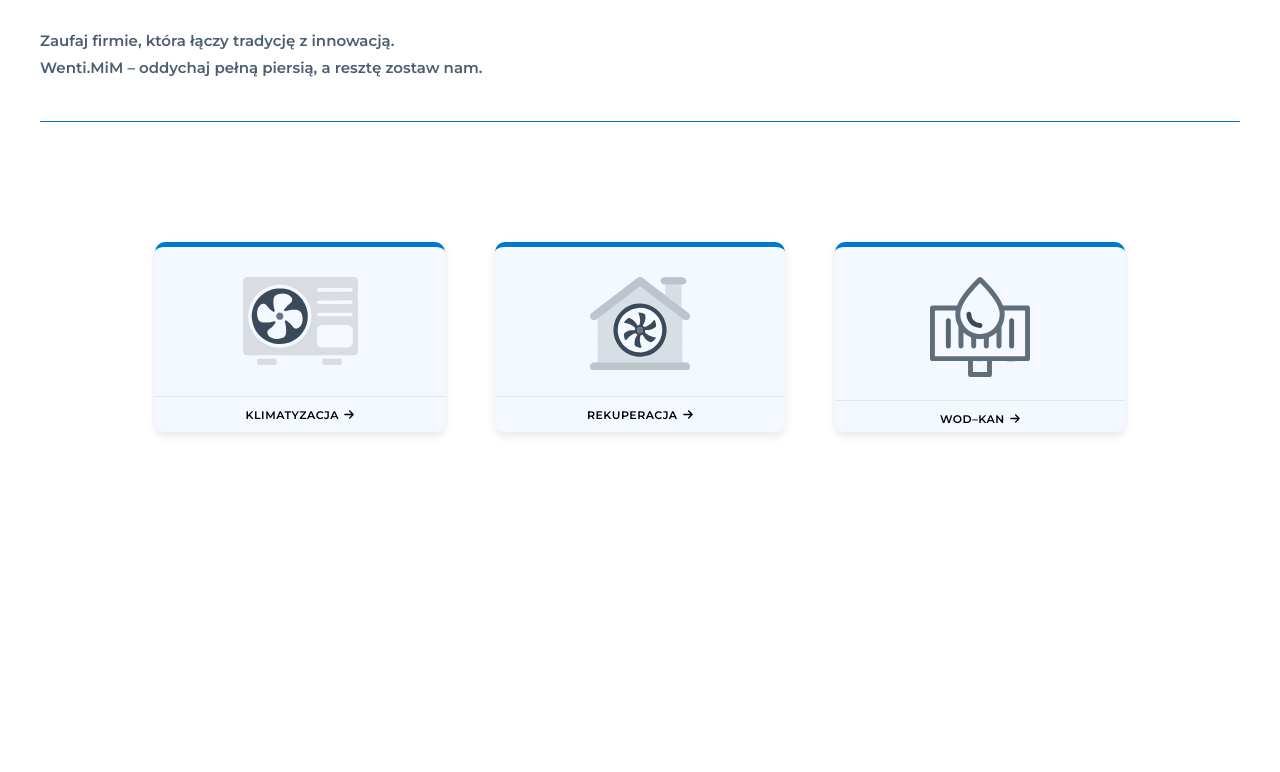
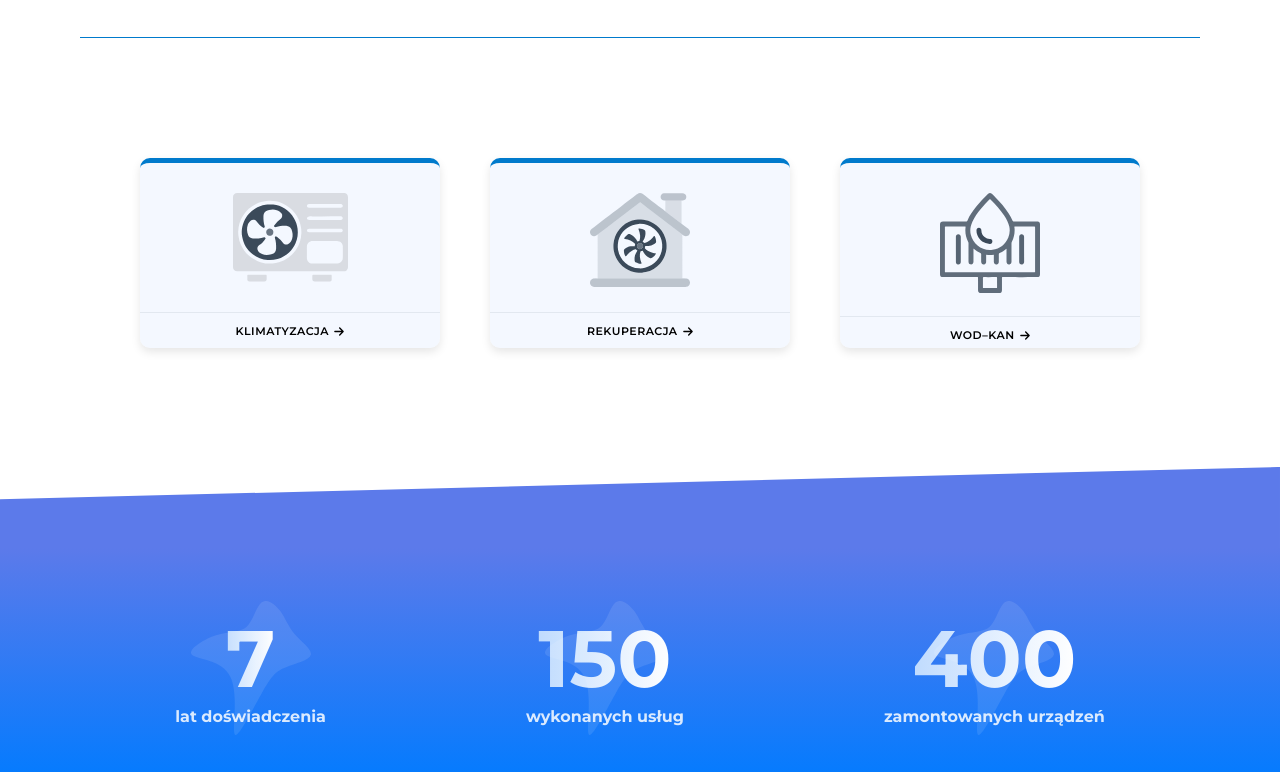
Before and after one commit to TomekWojak/Wenti.MiM., a plain HTML site: page index.html in a window 1280 px wide. Shown: the part 2028-2800 px from the top of the page. Before the commit the page ends 2480 px from the top, so only its background shows below. Drawn offline with Linux system fonts and the light colour scheme.

Commit message:
added stats counter

```diff
--- a/index.html
+++ b/index.html
@@ -66,7 +66,8 @@
 
     <main>
         <section class="offers" id="oferty">
-            <img loading="lazy" src="./images/svg/offers-top-bg.svg" alt="" class="offers__top-bg">
+            <img width="2115" height="142" src="./images/svg/offers-top-bg.svg" alt=""
+                class="offers__top-bg section-divider">
             <div class="offers__content wrapper">
                 <div class="offers__header">
                     <div class="offers__header-heading">
@@ -146,7 +147,8 @@
                 </div>
             </div>
         </section>
-        <nav class="nav wrapper">
+        <nav class="nav">
+            <div class="nav__content  wrapper">
                 <a href="klimatyzacja.html" class="nav__link">
                     <div class="nav__link-img nav__link-img-conditioning"></div>
                     <div class="nav__link-info">
@@ -168,7 +170,99 @@
                                 src="./images/svg/arrow-right-black.svg" alt="" class="nav__link-arrow"></p>
                     </div>
                 </a>
+
+            </div>
+            <img width="2115" height="142" loading="lazy" src="./images/svg/nav-bottom-bg.svg" alt=""
+                class="nav__bottom-bg section-divider">
         </nav>
+        <section class="counter">
+            <div class="counter__stats wrapper">
+                <div class="counter__stats-box">
+                    <p class="counter__stats-stat" data-number="7">0</p>
+                    <p class="counter__stats-info">lat doświadczenia</p>
+                    <img width="287" height="321" loading="lazy" src="./images/svg/counter-bg.svg" alt="" class="counter__stats-bg">
+                </div>
+                <div class="counter__stats-box">
+                    <p class="counter__stats-stat" data-number="150">0</p>
+                    <p class="counter__stats-info">wykonanych usług</p>
+                    <img width="287" height="321" loading="lazy" src="./images/svg/counter-bg.svg" alt="" class="counter__stats-bg">
+                </div>
+                <div class="counter__stats-box">
+                    <p class="counter__stats-stat" data-number="400">0</p>
+                    <p class="counter__stats-info">zamontowanych urządzeń </p>
+                    <img width="287" height="321" loading="lazy" src="./images/svg/counter-bg.svg" alt="" class="counter__stats-bg">
+                </div>
+            </div>
+        </section>
+        <br>
+        <br>
+        <br>
+        <br>
+        <br>
+        <br>
+        <br>
+        <br>
+        <br>
+        <br>
+        <br>
+        <br>
+        <br>
+        <br>
+        <br>
+        <br>
+        <br>
+        <br>
+        <br>
+        <br>
+        <br>
+        <br>
+        <br>
+        <br>
+        <br>
+        <br>
+        <br>
+        <br>
+        <br>
+        <br>
+        <br>
+        <br>
+        <br>
+        <br>
+        <br>
+        <br>
+        <br>
+        <br>
+        <br>
+        <br>
+        <br>
+        <br>
+        <br>
+        <br>
+        <br>
+        <br>
+        <br>
+        <br>
+        <br>
+        <br>
+        <br>
+        <br>
+        <br>
+        <br>
+        <br>
+        <br>
+        <br>
+        <br>
+        <br>
+        <br>
+        <br>
+        <br>
+        <br>
+        <br>
+        <br>
+        <br>
+        <br>
+        <br>
+        <br>
     </main>
     <script src="./js/script.js"></script>
 </body>
--- a/js/script.js
+++ b/js/script.js
@@ -1,13 +1,10 @@
 document.addEventListener("DOMContentLoaded", function () {
+	// ADDING SVG ICONS TO NAV SECTION
 	const airConditioningImg = document.querySelector(
 		".nav__link-img-conditioning"
 	);
-	const recuperationImg = document.querySelector(
-		".nav__link-img-recuperation"
-	);
-	const wodkanImg = document.querySelector(
-		".nav__link-img-wodkan"
-	);
+	const recuperationImg = document.querySelector(".nav__link-img-recuperation");
+	const wodkanImg = document.querySelector(".nav__link-img-wodkan");
 	fetch("./images/svg/fan-icon.svg")
 		.then((res) => res.text())
 		.then((data) => {
@@ -26,4 +23,36 @@ document.addEventListener("DOMContentLoaded", function () {
 			wodkanImg.innerHTML = data;
 		})
 		.catch((err) => console.error(err));
+
+	// ADDING SVG ICONS TO NAV SECTION
+
+	const counterItems = document.querySelectorAll(".counter__stats-stat");
+	const counterBox = document.querySelector(".counter");
+
+	const options = {
+		rootMargin: "-250px",
+	};
+	const startCounter = (entry) => {
+		if (entry[0].isIntersecting) {
+			counterItems.forEach((counter) => {
+				const updateCounter = () => {
+					const finalNumber = counter.getAttribute("data-number");
+					const value = parseInt(counter.textContent);
+
+					const speed = 2;
+
+					if (value < finalNumber) {
+						counter.textContent = `${Math.floor(value + speed)}`;
+						setTimeout(updateCounter, 5);
+					} else {
+						counter.textContent = finalNumber;
+					}
+				};
+				updateCounter();
+			});
+		}
+	};
+
+	const observer = new IntersectionObserver(startCounter, options);
+	observer.observe(counterBox);
 });
--- a/sass/__components.scss
+++ b/sass/__components.scss
@@ -9,3 +9,10 @@
 	height: 1px;
 	background-color: var(--accentBlue);
 }
+.section-divider {
+	position: absolute;
+	inset-inline: 0;
+	width: 100%;
+	height: auto;
+	z-index: -1;
+}
--- a/sass/style.scss
+++ b/sass/style.scss
@@ -185,11 +185,7 @@ body {
 	z-index: 0;
 
 	&__top-bg {
-		position: absolute;
-		top: 0;
-		inset-inline: 0;
-		width: 100%;
-		z-index: -1;
+		top: -5px;
 	}
 	&__header-icons {
 		display: none;
@@ -232,7 +228,7 @@ body {
 		list-style-type: none;
 	}
 	&__li {
-		padding: 1em 0;
+		padding: 0.5em 0;
 		display: flex;
 		align-items: center;
 		gap: 0.5em;
@@ -255,8 +251,13 @@ body {
 // NAV
 
 .nav {
-	padding: 2em;
+	position: relative;
+	padding: 2em 2em 10em;
 
+	&__bottom-bg {
+		bottom: -5px;
+		transform: rotate(180deg);
+	}
 	&__link {
 		display: flex;
 		flex-direction: column;
@@ -309,6 +310,43 @@ body {
 	}
 }
 
+// SECTION COUNTER
+
+.counter {
+	padding: 2em;
+	background: linear-gradient(180deg, var(--lightPurple), var(--lightBLue));
+
+	&__stats-box {
+		position: relative;
+		display: flex;
+		height: 200px;
+		flex-direction: column;
+		justify-content: center;
+		align-items: center;
+		text-align: center;
+	}
+	&__stats-stat {
+		font-size: clamp(6rem, 10vw, 8rem);
+		font-weight: 700;
+		background: var(--lightTextGradient);
+		background-clip: text;
+		color: transparent;
+	}
+	&__stats-info {
+		font-size: clamp(1.4rem, 2.4vw, 1.6rem);
+		font-weight: 700;
+		color: #ffffffd6;
+	}
+	&__stats-bg {
+		position: absolute;
+		top: 50%;
+		left: 50%;
+		transform: translate(-50%, -50%);
+		width: 100px;
+		height: auto;
+	}
+}
+
 // MEDIA
 
 @media (576px <= width) {
@@ -345,11 +383,14 @@ body {
 		}
 	}
 	.nav {
+		padding: 2em 2em 15em;
+		&__content {
 			display: flex;
 			align-items: center;
 			justify-content: center;
 			flex-flow: row wrap;
 			gap: 5em;
+		}
 
 		&__link {
 			width: 50%;
@@ -398,6 +439,11 @@ body {
 		#wodkanMiddle,
 		#wodkanRight {
 			transition: fill 0.4s;
+		}
+	}
+	.counter {
+		&__stats-bg {
+			width: 120px;
 		}
 	}
 }
@@ -533,6 +579,15 @@ body {
 			}
 		}
 	}
+	.counter {
+		&__stats {
+			display: flex;
+			flex-direction: row;
+			justify-content: center;
+			align-items: center;
+			gap: 20em;
+		}
+	}
 }
 @media (992px <= width) {
 	.header {
@@ -552,18 +607,16 @@ body {
 	}
 	.offers {
 		position: relative;
-
-		&__top-bg {
-			width: 100%;
-			position: absolute;
-		}
 	}
 	.nav {
+		padding: 2em 2em 20em;
+		&__content {
 			display: flex;
 			align-items: center;
 			justify-content: center;
 			flex-flow: row wrap;
 			gap: 5em;
+		}
 
 		&__link {
 			width: 25%;
@@ -585,4 +638,9 @@ body {
 			padding: 8em 4em;
 		}
 	}
+	.offers {
+		&__content {
+			padding: 0 4em;
 		}
+	}
+}
```
Also changed, not shown: css/style.css, images/svg/counter-bg.svg (added), images/svg/nav-bottom-bg.svg (added), 1 other file. Lines whose indentation alone changed are shown as unchanged.
